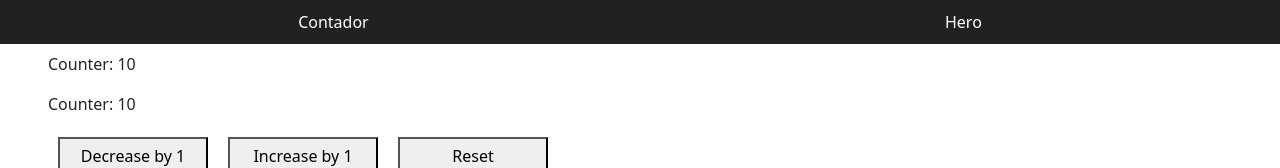
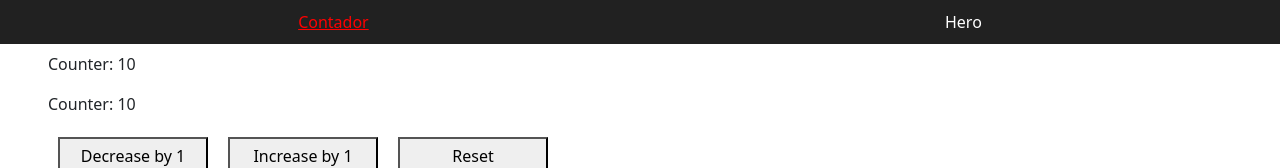
Before and after one commit to jueltter/angular-c104, an Angular app: page / in a window 1280 px wide. Shown: the top 168 px of the page. Built offline with nearby package versions, Linux system fonts and the light colour scheme.

Commit message:
5-routerlink-active completed

```diff
--- a/src/app/components/shared/navbar/navbar.component.css
+++ b/src/app/components/shared/navbar/navbar.component.css
@@ -10,3 +10,8 @@
   color: white;
   text-decoration: none;
 }
+
+nav a.active {
+  color: red;
+  text-decoration: underline;
+}
--- a/src/app/components/shared/navbar/navbar.component.html
+++ b/src/app/components/shared/navbar/navbar.component.html
@@ -1,6 +1,10 @@
 <nav>
-  <a routerLink="/">Contador</a>
-  <a [routerLink]="['/hero']">Hero</a>
+  <a routerLink="/" routerLinkActive="active"
+    [routerLinkActiveOptions]="{ exact: true }"
+  >Contador</a>
+  <a [routerLink]="['/hero']" routerLinkActive="active"
+    [routerLinkActiveOptions]="{ exact: true }"
+  >Hero</a>
 
   <!-- otros -->
 </nav>
--- a/src/app/components/shared/navbar/navbar.component.ts
+++ b/src/app/components/shared/navbar/navbar.component.ts
@@ -1,9 +1,9 @@
 import { Component } from '@angular/core';
-import { RouterLink } from "@angular/router";
+import { RouterLink, RouterLinkActive } from "@angular/router";
 
 @Component({
   selector: 'app-navbar',
-  imports: [RouterLink],
+  imports: [RouterLink, RouterLinkActive],
   templateUrl: './navbar.component.html',
   styleUrl: './navbar.component.css'
 })
```
